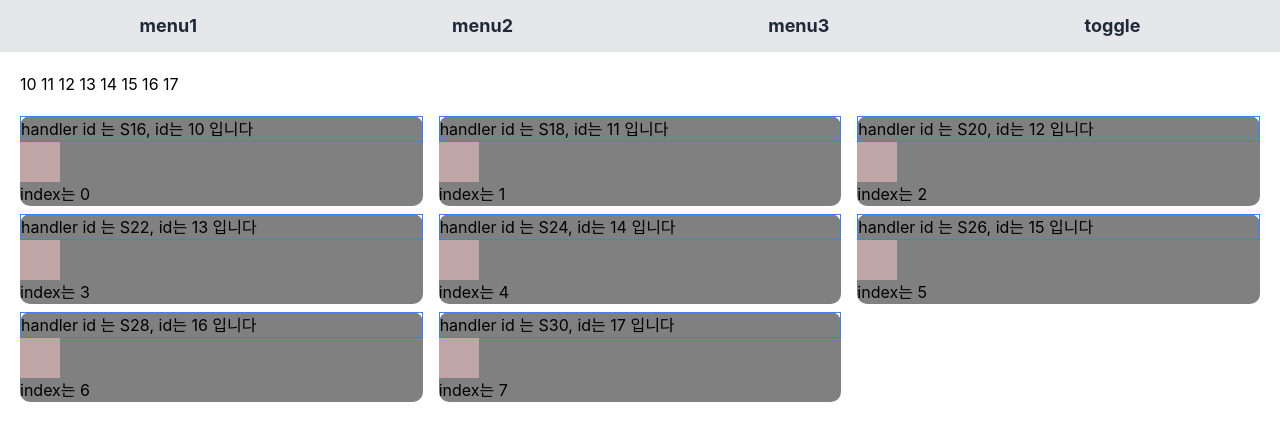
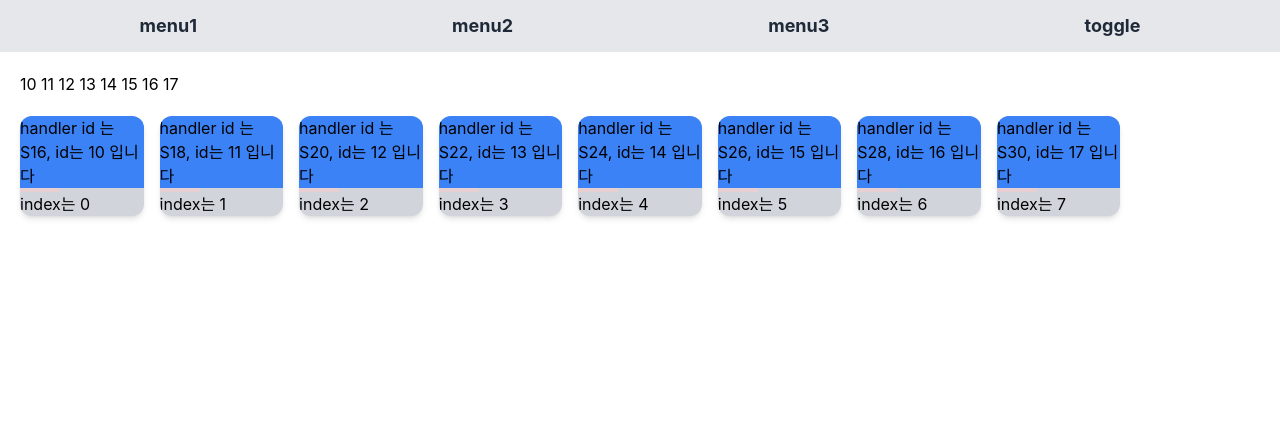
Before and after one commit to Changyoon-Lee/react_dashboard_template, a React (Create React App) app: page / in a window 1280 px wide. Shown: the top 440 px of the page. Built offline with nearby package versions, Linux system fonts and the light colour scheme.

Commit message:
dnd크기변경 진행중 5%

```diff
--- a/src/components/ContentBox.module.css
+++ b/src/components/ContentBox.module.css
@@ -2,7 +2,7 @@
   position: relative;
   padding-top: 0;
   display: flex;
-  flex-flow: column;
+  flex-direction: column;
   grid-column: auto/span 3;
   grid-row: auto/span 3;
   transition: ease-in 180ms;
--- a/src/components/ContentBox.tsx
+++ b/src/components/ContentBox.tsx
@@ -61,11 +61,11 @@ export default function ContentBox({ id, index, moveBox }: ContentBoxProps) {
     <div
       ref={connectDrop}
       style={{ opacity: isDragging ? 0.5 : 1 }}
-      className={styles.box}
+      className={`relative flex flex-col column row-span-${3} col-span-${3} bg-gray-300 rounded-xl shadow-md overflow-hidden`} //{styles.box} //
     >
       <div
         ref={connectDrag}
-        className="border border-blue-500"
+        className="bg-blue-500"
         data-handler-id={handlerId}
       >
         handler id 는 {handlerId?.toString()}, id는 {id} 입니다
--- a/src/components/DashBoard.module.css
+++ b/src/components/DashBoard.module.css
@@ -1,6 +1,6 @@
 .grid {
   display: grid;
   grid-template-columns: repeat(9, 1fr);
-  grid-auto-rows: minmax(minmax(5vh, 120px), auto);
+  grid-auto-rows: minmax(50px, 100px);
   gap: 0.5em 1em;
 }
```
